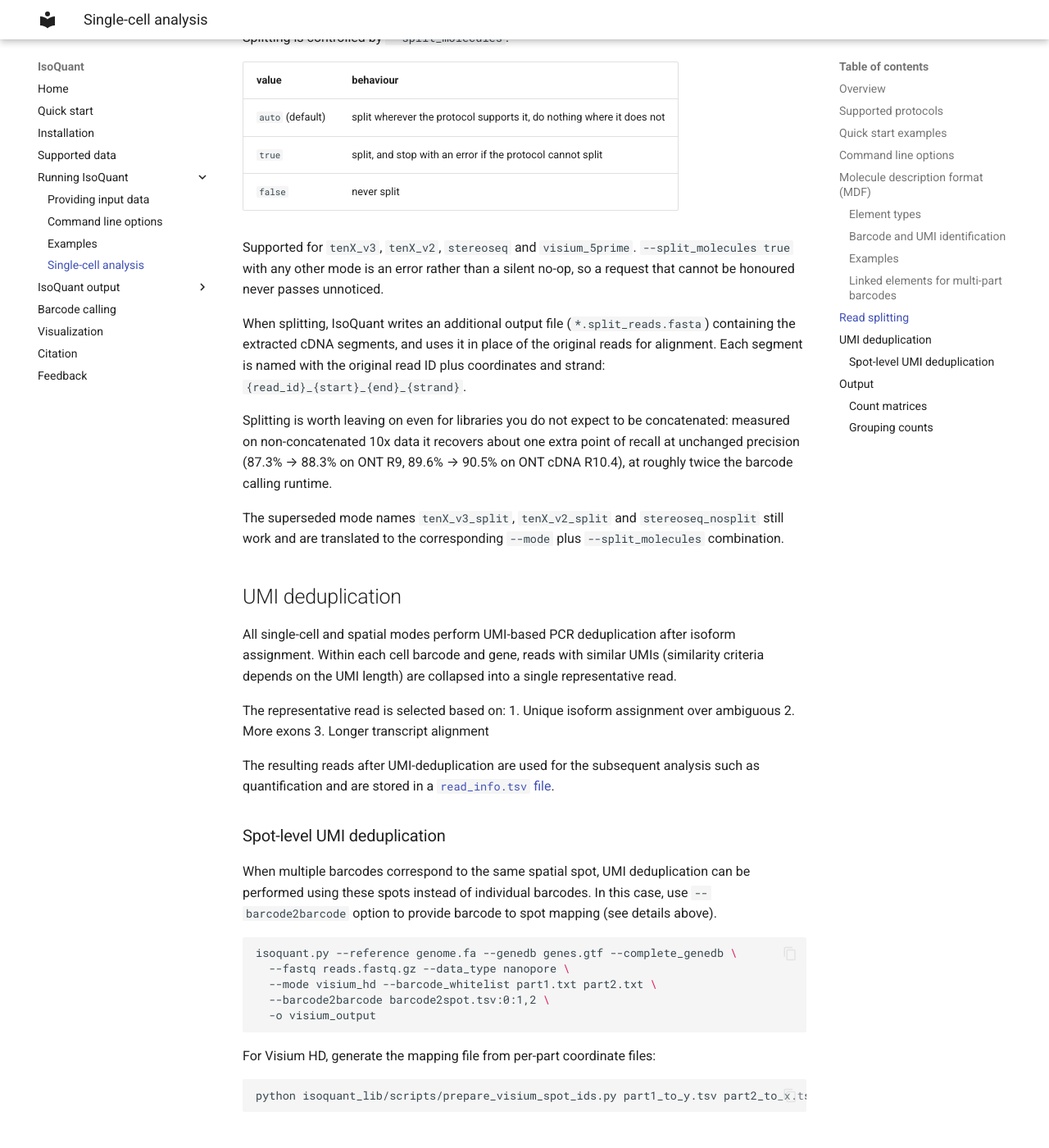
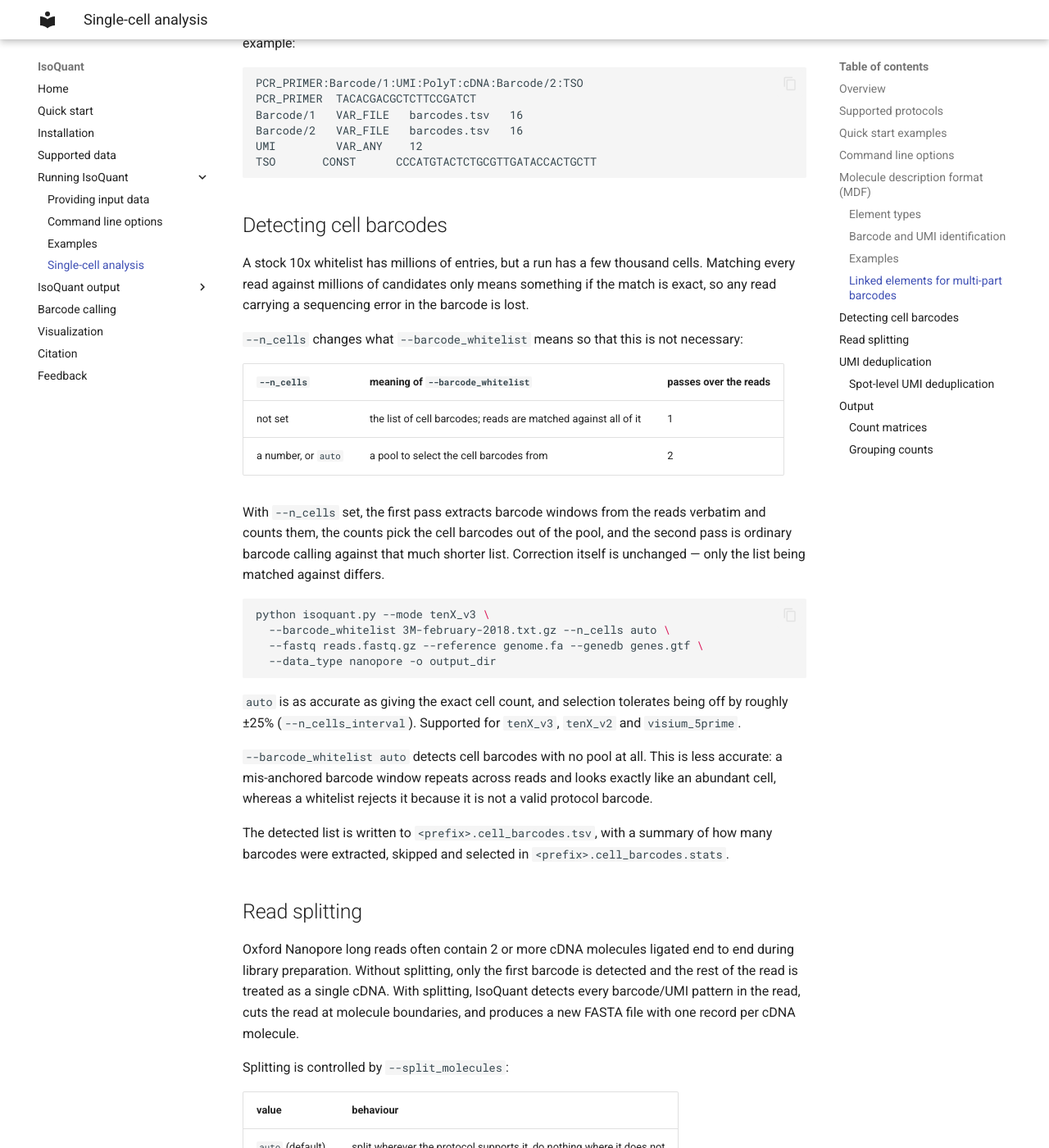
Before and after one commit to ablab/IsoQuant, an MkDocs documentation site: the page built from docs/single_cell.md, in a window 1280 px wide and 1400 px high, scrolled down 7079 px. Shown: the whole window at 82% size. Built offline with MkDocs 1.6.1 and Material for MkDocs 9.7.7, drawn with Linux system fonts in a browser that asks for light colours; some of the changed text lies outside the part shown.

Commit message:
document cell barcode detection

````diff
--- a/docs/single_cell.md
+++ b/docs/single_cell.md
@@ -99,9 +99,14 @@
 More than 1 tab-separated column is allowed, but only the first will be used.
 Supports plain text and gzipped files.
 
+Accepts the literal value `auto` instead of a file, see
+[detecting cell barcodes](#detecting-cell-barcodes).
+
 _Notes:_
-- Barcode calling is performed much better if the whitelist contains a small number of barcodes.
-If you have a subset of barcodes from short-read data, provide them instead of the full whitelist;
+- What the whitelist means depends on `--n_cells`, see [detecting cell barcodes](#detecting-cell-barcodes).
+Without it the whitelist is taken to be the list of cell barcodes;
+- If you have a subset of barcodes from short-read data, providing them directly also works and
+skips the extra pass over the reads;
 - IsoQuant will perform per-barcode quantification automatically unless `--barcoded_reads` or  `--barcode2spot` are set.
 Use `--read_group barcode` to group reads by barcode explicitly. In case of a large number of barcodes, it may take a lot of time.
 
@@ -110,6 +115,22 @@
 * 1 file: `tenX_v3`, `tenX_v2`, `visium_5prime`, `stereoseq`, `curio` (combined 14bp barcodes)
 * 2 files: `visium_hd` (part 1 and part 2 barcode lists)
 * Not needed: `custom_sc` (barcode lists are specified inside the MDF file)
+
+`--n_cells`
+
+Expected number of cell-associated barcodes, or `auto` to estimate it from the data.
+Turns `--barcode_whitelist` into a pool of candidates rather than the cell list itself,
+see [detecting cell barcodes](#detecting-cell-barcodes).
+
+`--n_cells_interval`
+
+Percentage by which the number of selected barcodes may differ from `--n_cells` [25].
+
+`--barcode_correction`
+
+Overrides how the cell barcode list is obtained, which is otherwise decided by `--n_cells`:
+`auto` (default), `whitelist` (always use the whitelist as given), or `detect` (always detect
+cell barcodes from read counts).
 
 `--barcoded_reads`
 
@@ -271,6 +292,41 @@
 TSO       CONST      CCCATGTACTCTGCGTTGATACCACTGCTT
 ```
 
+## Detecting cell barcodes
+
+A stock 10x whitelist has millions of entries, but a run has a few thousand cells. Matching
+every read against millions of candidates only means something if the match is exact, so any
+read carrying a sequencing error in the barcode is lost.
+
+`--n_cells` changes what `--barcode_whitelist` means so that this is not necessary:
+
+| `--n_cells` | meaning of `--barcode_whitelist` | passes over the reads |
+|---|---|---|
+| not set | the list of cell barcodes; reads are matched against all of it | 1 |
+| a number, or `auto` | a pool to select the cell barcodes from | 2 |
+
+With `--n_cells` set, the first pass extracts barcode windows from the reads verbatim and counts
+them, the counts pick the cell barcodes out of the pool, and the second pass is ordinary barcode
+calling against that much shorter list. Correction itself is unchanged — only the list being
+matched against differs.
+
+```bash
+python isoquant.py --mode tenX_v3 \
+  --barcode_whitelist 3M-february-2018.txt.gz --n_cells auto \
+  --fastq reads.fastq.gz --reference genome.fa --genedb genes.gtf \
+  --data_type nanopore -o output_dir
+```
+
+`auto` is as accurate as giving the exact cell count, and selection tolerates being off by
+roughly ±25% (`--n_cells_interval`). Supported for `tenX_v3`, `tenX_v2` and `visium_5prime`.
+
+`--barcode_whitelist auto` detects cell barcodes with no pool at all. This is less accurate: a
+mis-anchored barcode window repeats across reads and looks exactly like an abundant cell,
+whereas a whitelist rejects it because it is not a valid protocol barcode.
+
+The detected list is written to `<prefix>.cell_barcodes.tsv`, with a summary of how many
+barcodes were extracted, skipped and selected in `<prefix>.cell_barcodes.stats`.
+
 ## Read splitting
 
 Oxford Nanopore long reads often contain 2 or more cDNA molecules ligated end to end during
````
Also changed, not shown: docs/barcode_calling.md (+21 -2 lines), docs/cmd.md (+36 -2 lines).
